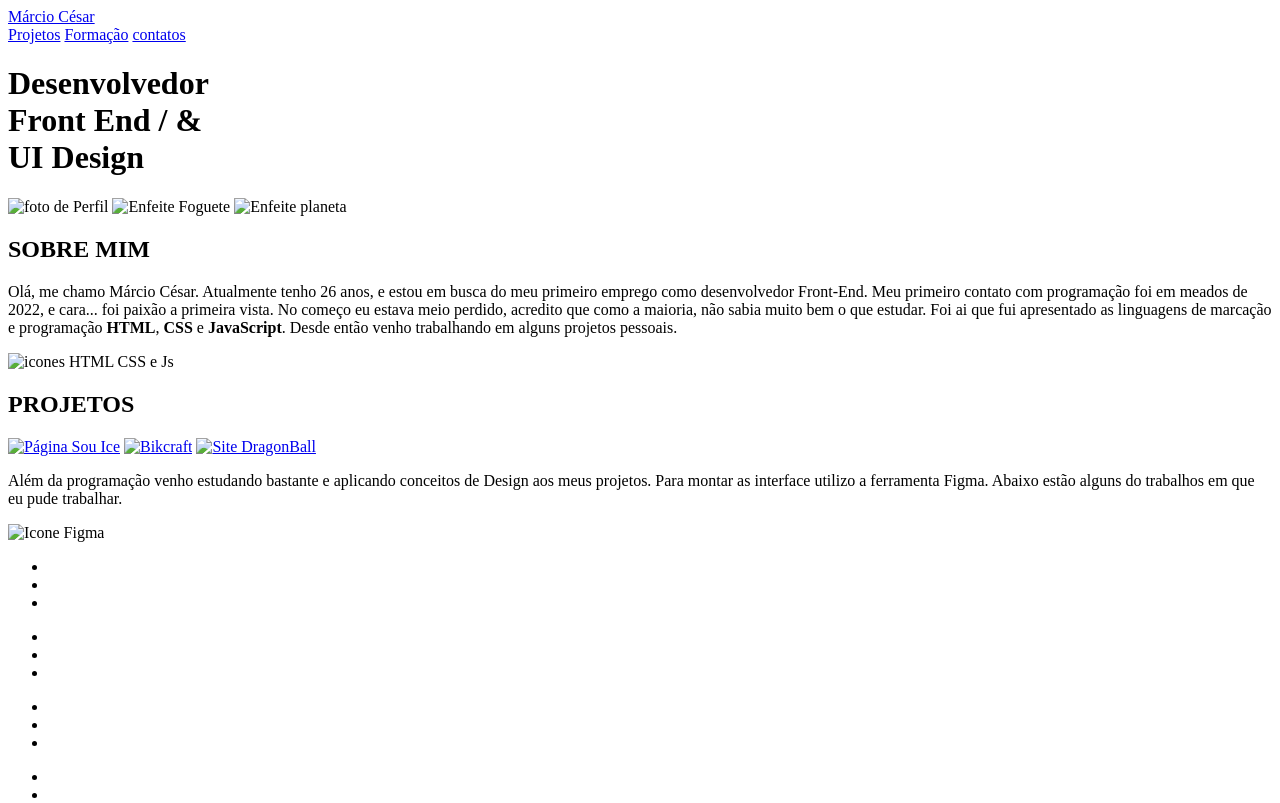
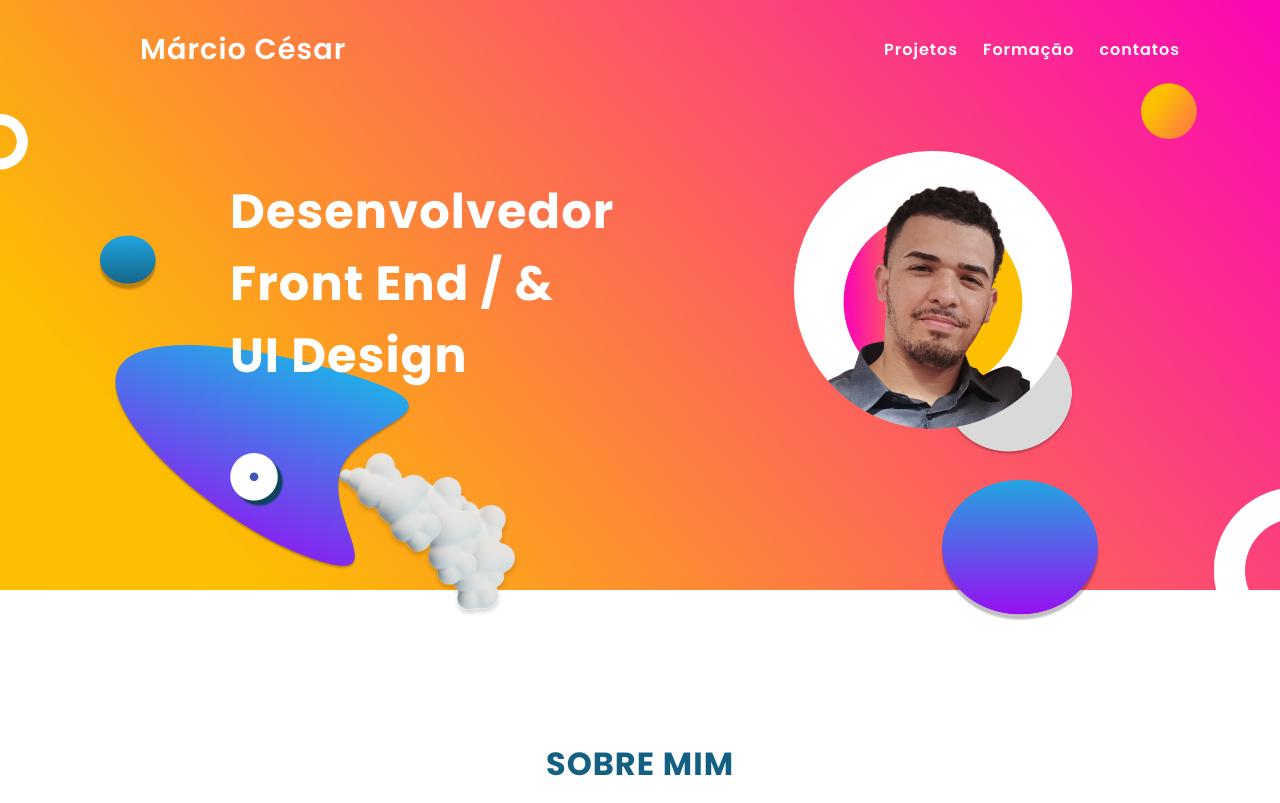
Before and after one commit to marcionogit/meu-portifolio, a plain HTML site: page index.html in a window 1280 px wide. Shown: the top 803 px of the page. Drawn offline with Linux system fonts and the light colour scheme.

Commit message:
Criação estilo header

```diff
--- /dev/null
+++ b/css/colors.css
@@ -0,0 +1,13 @@
+
+.laranja{
+  --color-text-orange: #E34F26;
+  color: var(--color-text-orange);
+}
+.azul{
+  ---color-text-blue: #146082;;
+  color:  var(---color-text-blue);
+}
+.amarelo{
+  --color-text-yellow: #E9CA32;
+  color: var(--color-text-yellow);
+}
--- /dev/null
+++ b/css/fonts.css
@@ -0,0 +1,20 @@
+.poppins-medium {
+  font-family: "Poppins", sans-serif;
+  font-weight: 500;
+  font-style: normal;
+  letter-spacing: 1px;
+}
+
+.poppins-semibold {
+  font-family: "Poppins", sans-serif;
+  font-weight: 600;
+  font-style: normal;
+  letter-spacing: 1px;
+}
+
+.poppins-bold {
+  font-family: "Poppins", sans-serif;
+  font-weight: 700;
+  font-style: normal;
+  letter-spacing: 1px;
+}
--- /dev/null
+++ b/css/global.css
@@ -0,0 +1,25 @@
+*{
+  margin: 0;
+  padding: 0;
+}
+
+ul, a{
+  list-style: none;
+  text-decoration: none;
+}
+
+[data-container="height"]{
+  padding: 150px 0 100px 0;
+
+}
+
+[data-container="width"]{
+  padding: 20px 0;
+  margin: 0 auto;
+  max-width: 820px ;
+  display: grid;
+  gap: 180px;
+  grid-template-columns: 1fr 1fr;
+  justify-content: space-between;
+  align-items: center;
+}
--- /dev/null
+++ b/css/header.css
@@ -0,0 +1,43 @@
+[data-header="bgClaro"]{
+  background-image: url(../img/bg-header.jpg);
+  background-size: 100%;
+  background-repeat: no-repeat;
+  height: 590px;
+}
+
+[data-header="navHeader"]{
+  display: flex;
+  justify-content: space-between;
+  align-items: center;
+  padding: 28px 100px 20px 140px;
+}
+
+[data-header="navHeader"] a{
+  color: #fff;
+}
+
+[data-header="navMenu"]{
+  display: flex;
+  gap: 25px;
+}
+
+[data-img="perfil"]{
+  margin-top: 40px;
+  object-fit: cover;
+  width: 280px;
+  display: block;
+}
+
+#foguete{
+  width: 500px;
+  position: absolute;
+  top: 300px;
+  left: 80px;
+}
+
+#planet{
+  width: 160px;
+  position: absolute;
+  top: 480px;
+  right: 180px;
+}
--- /dev/null
+++ b/css/style.css
@@ -0,0 +1,4 @@
+@import url(../css/fonts.css);
+@import url(../css/global.css);
+@import url(../css/header.css);
+@import url(../css/colors.css);
--- a/index.html
+++ b/index.html
@@ -4,33 +4,39 @@
     <meta charset="UTF-8">
     <meta name="viewport" content="width=device-width, initial-scale=1.0">
     <title>Portifólio Márcio</title>
+    <link rel="stylesheet" href="./css/style.css">
+    <link rel="preconnect" href="https://fonts.googleapis.com">
+    <link rel="preconnect" href="https://fonts.gstatic.com" crossorigin>
+    <link href="https://fonts.googleapis.com/css2?family=Poppins:wght@400;600;700&display=swap" rel="stylesheet">
 </head>
-<body>
-    <header>
-        <a href="https://www.linkedin.com/in/marcio-cesar-dias-da-silva-3b572522a/">Márcio César</a>
-        <nav>
-            <a href="#">Projetos</a>
-            <a href="#">Formação</a>
-            <a href="#">contatos</a>
+<body class="poppins-medium">
+    <header data-header="bgClaro" style="color: #fff;">
+      <nav data-header="navHeader" class="poppins-semibold" style="font-size:16px;">
+          <a href="https://www.linkedin.com/in/marcio-cesar-dias-da-silva-3b572522a/" style="font-size: 1.8rem;">Márcio César</a>
+          <ul data-header="navMenu">
+            <li><a href="#">Projetos</a></li>
+            <li><a href="#">Formação</a></li>
+            <li><a href="#">contatos</a></li>
+          </ul>
         </nav>
 
-        <div>
-            <h1>Desenvolvedor<br>
+        <div data-container="width" data-container="width">
+            <h1 style="font-size: 3rem; z-index: 1;">Desenvolvedor<br>
                 Front End / &<br>
                 UI Design
             </h1>
-            <img src="./img/foto-perfil.png" alt="foto de Perfil">
-            <img src="./img/img-foguete.png" alt="Enfeite Foguete">
-            <img src="./img/img-planeta.png" alt="Enfeite planeta">
-        </div>
+            <img src="./img/foto-perfil.png" alt="foto de Perfil" data-img="perfil">
+          </div>
+          <img src="./img/img-foguete.png" alt="Enfeite Foguete" class="header-effects" id="foguete">
+          <img src="./img/img-planeta.png" alt="Enfeite planeta" id="planet">
     </header>
 
     <main>
         <div>
-            <h2>SOBRE MIM</h2>
+            <h2 style="text-align: center; font-size: 2rem;" data-container="height" class="azul poppins-bold">SOBRE MIM</h2>
             <div>
                 <p>  Olá, me chamo Márcio César. Atualmente tenho 26 anos, e estou em busca do meu primeiro emprego como desenvolvedor Front-End. Meu primeiro contato com programação foi em meados de 2022, e cara... foi paixão a primeira vista.
-                    No começo eu estava meio perdido, acredito que como a maioria, não sabia muito bem o que estudar. Foi ai que fui apresentado as linguagens de marcação e programação <strong>HTML</strong>, <strong>CSS</strong> e <strong>JavaScript</strong>.
+                    No começo eu estava meio perdido, acredito que como a maioria, não sabia muito bem o que estudar. Foi ai que fui apresentado as linguagens de marcação e programação <strong class="laranja">HTML</strong>, <strong class="azul">CSS</strong> e <strong class="amarelo">JavaScript</strong>.
                     Desde então venho trabalhando em alguns projetos pessoais.
                 </p>
                 <img src="./img/img-icones-tecnologias" alt="icones HTML CSS e Js">
```
Also changed, not shown: img/bg-header.jpg (added), img/foto-perfil.png (added), img/img-foguete.png (added), img/img-planeta.png (added).
